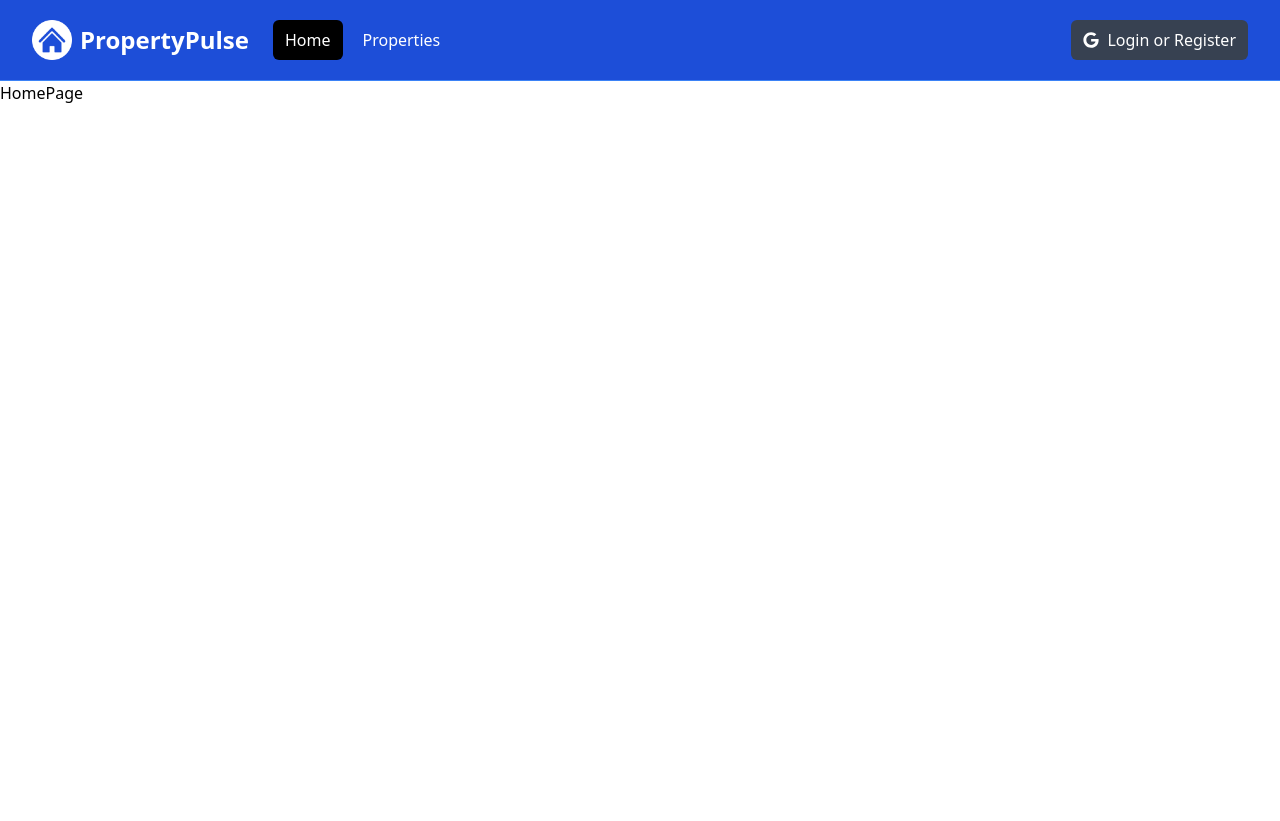
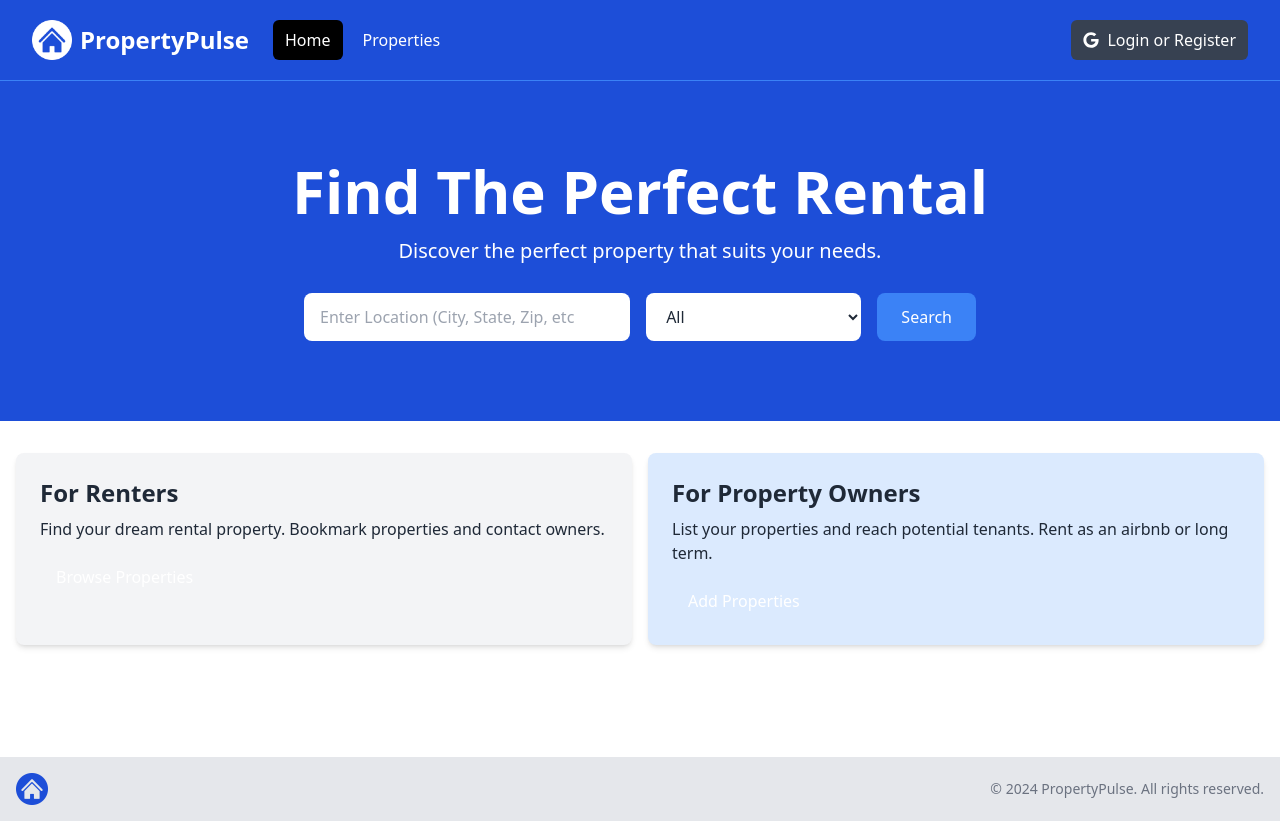
Before and after one commit to umbgtt10/property-pulse, a Next.js app: page / in a window 1280 px wide. Before the commit the page ends 800 px from the top, so only its background shows below. Built offline with nearby package versions, Linux system fonts and the light colour scheme.

Commit message:
Property Box and footer implemented

```diff
--- a/app/layout.jsx
+++ b/app/layout.jsx
@@ -1,4 +1,5 @@
 import Navbar from '@/components/Navbar'
+import Footer from '@/components/Footer'
 import '@/assets/styles/globals.css'
 
 export const metadata = {
@@ -13,6 +14,7 @@
        <body>
           <Navbar />
           <main>{children}</main>
+          <Footer />
        </body>
     </html>
   )
--- a/app/page.jsx
+++ b/app/page.jsx
@@ -1,8 +1,12 @@
-import React from 'react'
+import Hero from "@/components/Hero"
+import InfoBoxes from "@/components/InfoBoxes"
 
 const HomePage = () => {
   return (
-    <div>HomePage</div>
+    <>
+       <Hero />
+       <InfoBoxes />
+    </>
   )
 }
 
--- /dev/null
+++ b/components/Footer.jsx
@@ -0,0 +1,24 @@
+import Image from 'next/image'
+import logo from '@/assets/images/logo.png'
+
+const Footer = () => {
+
+const currentYear = new Date().getFullYear()
+
+  return (
+     <footer className="bg-gray-200 py-4 mt-24">
+        <div className="container mx-auto flex flex-col md:flex-row items-center justify-between px-4">
+           <div className="mb-4 md:mb-0">
+           <Image src={ logo } alt="Logo" className="h-8 w-auto" />
+           </div>
+           <div>
+              <p className="text-sm text-gray-500 mt-2 md:mt-0">
+                  &copy; {currentYear} PropertyPulse. All rights reserved.
+              </p>
+           </div>
+        </div>
+    </footer>
+  )
+}
+
+export default Footer
--- /dev/null
+++ b/components/Hero.jsx
@@ -0,0 +1,58 @@
+const Hero = () => {
+  return (
+    <section className="bg-blue-700 py-20 mb-4">
+      <div
+        className="max-w-7xl mx-auto px-4 sm:px-6 lg:px-8 flex flex-col items-center"
+      >
+        <div className="text-center">
+          <h1
+            className="text-4xl font-extrabold text-white sm:text-5xl md:text-6xl"
+          >
+            Find The Perfect Rental
+          </h1>
+          <p className="my-4 text-xl text-white">
+            Discover the perfect property that suits your needs.
+          </p>
+        </div>
+        <form
+          className="mt-3 mx-auto max-w-2xl w-full flex flex-col md:flex-row items-center"
+        >
+          <div className="w-full md:w-3/5 md:pr-2 mb-4 md:mb-0">
+            <label htmlFor="location" className="sr-only">Location</label>
+            <input
+              type="text"
+              id="location"
+              placeholder="Enter Location (City, State, Zip, etc"
+              className="w-full px-4 py-3 rounded-lg bg-white text-gray-800 focus:outline-none focus:ring focus:ring-blue-500"
+            />
+          </div>
+          <div className="w-full md:w-2/5 md:pl-2">
+            <label htmlFor="property-type" className="sr-only">Property Type</label>
+            <select
+              id="property-type"
+              className="w-full px-4 py-3 rounded-lg bg-white text-gray-800 focus:outline-none focus:ring focus:ring-blue-500"
+            >
+              <option value="All">All</option>
+              <option value="Apartment">Apartment</option>
+              <option value="Studio">Studio</option>
+              <option value="Condo">Condo</option>
+              <option value="House">House</option>
+              <option value="Cabin Or Cottage">Cabin or Cottage</option>
+              <option value="Loft">Loft</option>
+              <option value="Room">Room</option>
+              <option value="Other">Other</option>
+            </select>
+          </div>
+          <button
+            type="submit"
+            className="md:ml-4 mt-4 md:mt-0 w-full md:w-auto px-6 py-3 rounded-lg bg-blue-500 text-white hover:bg-blue-600 focus:outline-none focus:ring focus:ring-blue-500"
+          >
+            Search
+          </button>
+        </form>
+      </div>
+    </section>
+  )
+}
+
+export default Hero
--- /dev/null
+++ b/components/InfoBox.jsx
@@ -0,0 +1,24 @@
+const InfoBox = ({
+        heading,
+        backgroundColor = 'bg-gray-100',
+        textColor = 'text-gray-800',
+        buttonInfo,
+        children
+    }) => {
+  return (
+     <div className={`${backgroundColor} p-6 rounded-lg shadow-md`}>
+        <h2 className={`${textColor} text-2xl font-bold`}>{ heading }</h2>
+        <p className={`${textColor} mt-2 mb-4`}>
+           { children }
+        </p>
+        <a
+            href={ buttonInfo.link }
+            className={`inline-block ${buttonInfo.backgorundColor} text-white rounded-lg px-4 py-2 hover:opacity-80`}
+        >
+        { buttonInfo.text }
+        </a>
+     </div>
+  )
+}
+
+export default InfoBox
--- /dev/null
+++ b/components/InfoBoxes.jsx
@@ -0,0 +1,38 @@
+import InfoBox from "./InfoBox"
+
+const InfoBoxes = () => {
+  return (
+    <section>
+      <div className="container-xl lg:container m-auto">
+        <div className="grid grid-cols-1 md:grid-cols-2 gap-4 p-4 rounded-lg">
+          <InfoBox
+             heading='For Renters'
+             backgroundColor="bg-gray-100"
+             buttonInfo={{
+                text:'Browse Properties',
+                link:'/properies',
+                backgroundColor:'bg-black'
+             }}
+          >
+             Find your dream rental property. Bookmark properties and contact
+             owners.
+          </InfoBox>
+          <InfoBox
+             heading='For Property Owners'
+             backgroundColor="bg-blue-100"
+             buttonInfo={{
+                text:'Add Properties',
+                link:'/properies/add',
+                backgroundColor:'bg-blue-500'
+             }}
+          >
+             List your properties and reach potential tenants. Rent as an
+             airbnb or long term.
+          </InfoBox>
+        </div>
+      </div>
+    </section>
+  )
+}
+
+export default InfoBoxes
```
